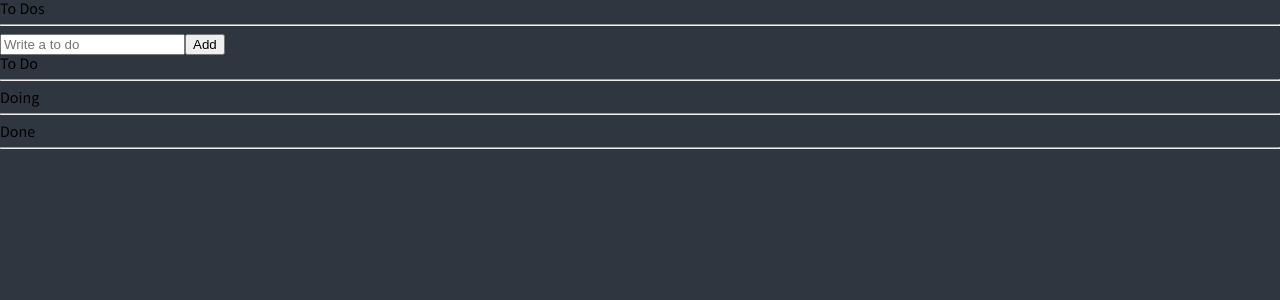
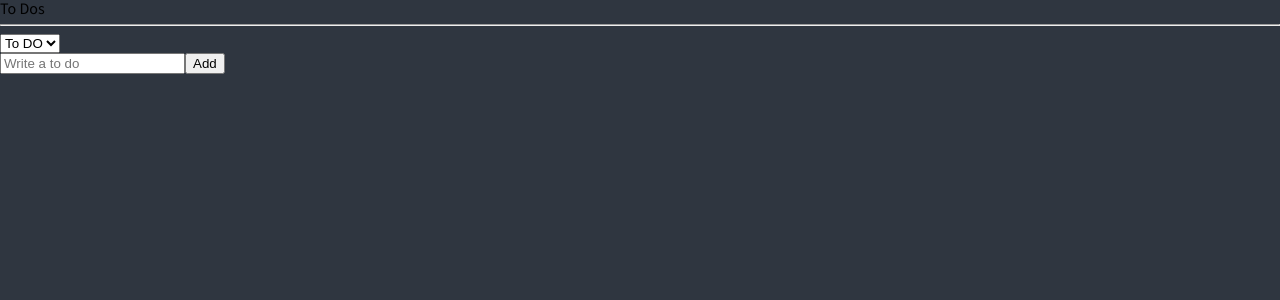
Before and after one commit to hyunjoogo/masterclass, a React (Create React App) app: page /todoList in a window 1280 px wide. Shown: the top 300 px of the page. Built offline with nearby package versions, Linux system fonts and the light colour scheme.

Commit message:
#5.17 Selectors Part 2

```diff
--- a/src/TodoAPP/atoms.tsx
+++ b/src/TodoAPP/atoms.tsx
@@ -7,6 +7,11 @@
   category: "TO_DO" | "DOING" | "DONE";
 }
 
+export const categoryState = atom({
+  key: "category",
+  default: "TO_DO",
+})
+
 export const toDoState = atom<IToDo[]>({
   key: "toDo",
   default: [],
@@ -15,10 +20,7 @@
   key: "toDoSelector",
   get: ({get}) => {
     const toDos = get(toDoState)
-    return [
-      toDos.filter((toDo) => toDo.category === "TO_DO"),
-      toDos.filter((toDo) => toDo.category === "DOING"),
-      toDos.filter((toDo) => toDo.category === "DONE"),
-    ];
+    const category = get(categoryState);
+    return toDos.filter((toDo) => toDo.category === category)
   },
 })
--- a/src/TodoAPP/components/TodoList.tsx
+++ b/src/TodoAPP/components/TodoList.tsx
@@ -1,34 +1,31 @@
 import React from "react";
-import {useRecoilValue} from "recoil";
+import {useRecoilState, useRecoilValue} from "recoil";
+import {categoryState, toDoSelector} from "../atoms";
 import CreateToDo from "./CreateToDo";
-import {toDoSelector, toDoState} from "../atoms";
 import ToDo from "./ToDo";
 
 
 function TodoList() {
-  const toDos = useRecoilValue(toDoState);
-  const [toDo, doing, done] = useRecoilValue(toDoSelector)
+  const toDos = useRecoilValue(toDoSelector);
+  const [category, setCategory] = useRecoilState(categoryState);
+  const onInput = (event: React.FormEvent<HTMLSelectElement>) => {
+    setCategory(event.currentTarget.value)
+  }
 
+  console.log(category)
   return (
     <div>
       <h1>To Dos</h1>
       <hr/>
+      <form>
+        <select value={category} onInput={onInput}>
+          <option value="TO_DO">To DO</option>
+          <option value="DOING">Doing</option>
+          <option value="DONE">Done</option>
+        </select>
+      </form>
       <CreateToDo/>
-      <h2>To Do</h2>
-      <ul>
-        {toDo.map((toDo) => <ToDo key={toDo.id} {...toDo}/>)}
-      </ul>
-      <hr/>
-      <h2>Doing</h2>
-      <ul>
-        {doing.map((toDo) => <ToDo key={toDo.id} {...toDo}/>)}
-      </ul>
-      <hr/>
-      <h2>Done</h2>
-      <ul>
-        {done.map((toDo) => <ToDo key={toDo.id} {...toDo}/>)}
-      </ul>
-      <hr/>
+      {toDos?.map((toDo) => <ToDo key={toDo.id} {...toDo}/>)}
     </div>
   )
 }
```
